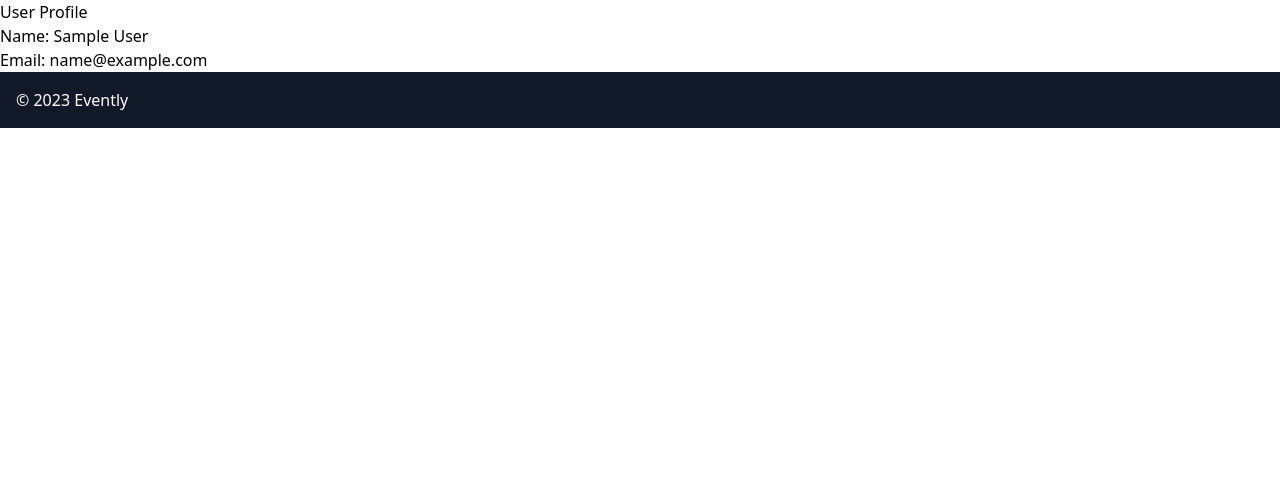
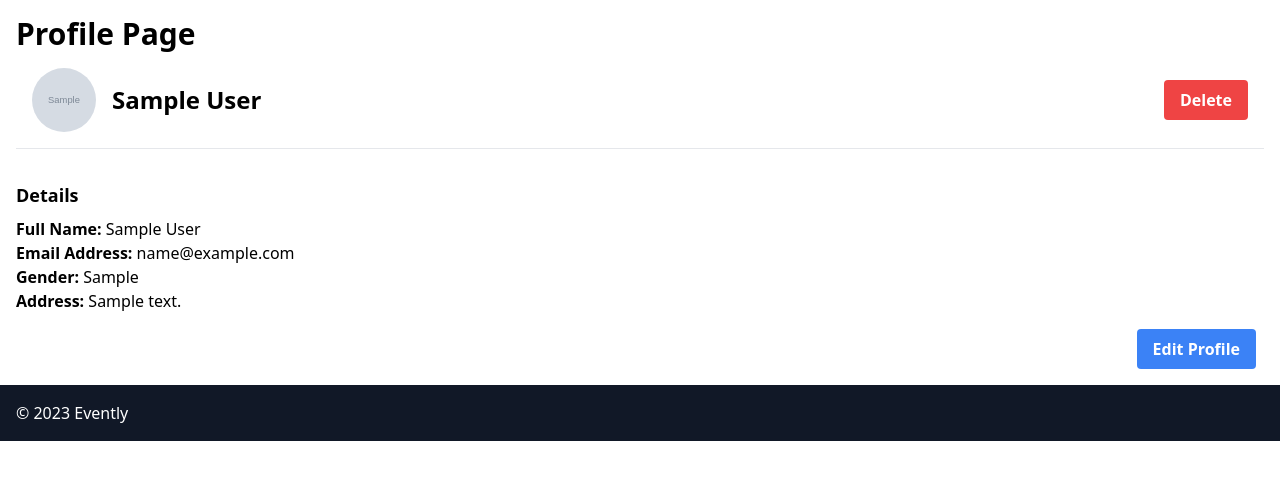
Before and after one commit to Harrow123/event_management_site, a PHP site: page /event_management_site/users/profile in a window 1280 px wide. Shown: the part 72-552 px from the top of the page. Run offline with PHP 8.4, Linux system fonts and the light colour scheme; the visitor is signed in with stand-in values (Sample User, id 1); tables that the repository leaves empty or names only in its code hold one stand-in row (values such as "Sample post"); grey boxes marked "Sample" are stand-in pictures.

Commit message:
Added the edit user profile page for user to update their profile

```diff
--- a/app/Controllers/UserController.php
+++ b/app/Controllers/UserController.php
@@ -10,11 +10,19 @@ class UserController {
         $this->userModel = new User($db);
     }
 
+    public function showEditProfilePage($userData = [], $validationErrors = []) {
+        echo $this->twig->render('users/edit-profile.html.twig', [
+            'user' => $userData,
+            'validationErrors' => $validationErrors,
+        ]);
+    }
+
     public function getUserProfile($userId) {
         $user = $this->userModel->getUserById($userId);
         // Load view with user data
-        include __DIR__ . '/../Views/users/profile.php';
+        echo $this->twig->render('users/profile.html.twig', ['user' => $user]);
     }
+
 
     public function userEvents($userId) {
         // Fetch user's events based on $userId (e.g., ongoing, past, attended)
@@ -24,4 +32,76 @@ class UserController {
         echo $this->twig->render('users/events.html.twig', ['userEvents' => $userEvents]);
     }
 
+    private function validateUserProfileData($userData) {
+        $errors = [];
+
+        // Validate name - ensure it's not empty
+        if (empty($userData['name'])) {
+            $errors[] = 'Name is required.';
+        } else {
+            // Additional checks can be added here, like length, characters, etc.
+        }
+
+        // Validate email
+        if (empty($userData['email'])) {
+            $errors[] = 'Email is required.';
+        } elseif (!filter_var($userData['email'], FILTER_VALIDATE_EMAIL)) {
+            $errors[] = 'Invalid email format.';
+        }
+
+        // Validate gender - assuming your application requires this field
+        if (empty($userData['gender'])) {
+            $errors[] = 'Gender is required.';
+        } elseif (!in_array($userData['gender'], ['male', 'female', 'other'])) {
+            $errors[] = 'Invalid gender specified.';
+        }
+
+        // Validate address - this can be as simple or complex as needed
+        if (empty($userData['address'])) {
+            $errors[] = 'Address is required.';
+        } else {
+            // Additional checks for address can be added here, such as length.
+        }
+
+        // Additional fields can be validated here...
+
+        return $errors;
+    }
+
+
+    public function updateProfile() {
+        if ($_SERVER['REQUEST_METHOD'] === 'POST') {
+            // Collecting user data from the POST request
+            $user = [
+                'name' => $_POST['name'],
+                'email' => $_POST['email'],
+                'gender' => $_POST['gender'],
+                'address' => $_POST['address'],
+                // Add more fields as needed
+            ];
+
+            // Validate the user input
+            $validationErrors = $this->validateUserProfileData($user);
+
+            if (empty($validationErrors)) {
+                // Update the user's profile data in the User model
+                if ($this->userModel->updateUserProfile($_SESSION['user_id'], $user)) {
+                    // Profile updated successfully, redirect to the profile page
+                    header('Location: profile');
+                    exit;
+                } else {
+                    // Handle failed update (e.g., database issues)
+                    $validationErrors[] = 'Failed to update profile. Please try again.';
+                }
+            }
+
+            // If validation errors occurred or the update failed, show the edit profile page with errors
+            $this->showEditProfilePage($user, $validationErrors);
+        } else {
+            // For a GET request, show the edit profile page with current user data
+            $user = $this->userModel->getUserById($_SESSION['user_id']);
+            $this->showEditProfilePage($user);
+        }
+    }
+
 }
--- a/app/Models/User.php
+++ b/app/Models/User.php
@@ -68,4 +68,32 @@ class User {
         return $userEvents;
     }
 
+    public function updateUserProfile($userId, $userData) {
+        try {
+            // Prepare the SQL statement
+            $stmt = $this->pdo->prepare("UPDATE users SET name = :name, email = :email, gender = :gender, address = :address WHERE id = :userId");
+
+            // Bind parameters
+            $stmt->bindParam(':name', $userData['name']);
+            $stmt->bindParam(':email', $userData['email']);
+            $stmt->bindParam(':gender', $userData['gender']);
+            $stmt->bindParam(':address', $userData['address']);
+            $stmt->bindParam(':userId', $userId);
+
+            // Execute the statement
+            $stmt->execute();
+
+            // Check if any rows were updated
+            if ($stmt->rowCount() > 0) {
+                return true; // Update successful
+            } else {
+                return false; // No rows updated
+            }
+        } catch (PDOException $e) {
+            // Handle any errors (e.g., log them)
+            // Return false to indicate failure
+            return false;
+        }
+    }
+
 }
--- /dev/null
+++ b/app/Views/users/profile.html.twig
@@ -0,0 +1,35 @@
+<div class="container mx-auto p-4">
+<h1 class="text-3xl font-semibold">Profile Page</h1>
+    <!-- Profile Header -->
+    <div class="flex items-center justify-between p-4 border-b">
+        <div class="flex items-center">
+            <img src="{{ user.profile_picture }}" alt="{{ user.name }}" class="w-16 h-16 rounded-full mr-4">
+            <h1 class="text-2xl font-bold">{{ user.name }}</h1>
+        </div>
+        <button class="bg-red-500 hover:bg-red-700 text-white font-bold py-2 px-4 rounded" id="deleteProfileBtn">
+            Delete
+        </button>
+    </div>
+
+    <!-- Profile Details -->
+    <div class="grid grid-cols-1 md:grid-cols-3 gap-4 mt-4">
+        <!-- Left Column - Profile Image & Details -->
+        <div class="md:col-span-1">
+            <div class="mt-4">
+                <h2 class="text-lg font-semibold mb-2">Details</h2>
+                <p><strong>Full Name:</strong> <span id="fullName">{{ user.name }}</span></p>
+                <p><strong>Email Address:</strong> <span id="emailAddress">{{ user.email }}</span></p>
+                <p><strong>Gender:</strong> <span id="gender">{{ user.gender }}</span></p>
+                <p><strong>Address:</strong> <span id="address">{{ user.address }}</span></p>
+                <!-- ... other details ... -->
+            </div>
+        </div>
+    </div>
+
+    <!-- Action Buttons -->
+    <div class="flex justify-end mt-4">
+        <a href="edit-profile" class="bg-blue-500 hover:bg-blue-700 text-white font-bold py-2 px-4 rounded mr-2" id="editProfile">
+        Edit Profile
+    </a>
+    </div>
+</div>
--- a/app/Views/users/profile.php
+++ /dev/null
@@ -1,13 +0,0 @@
-<!DOCTYPE html>
-<html>
-<head>
-    <title>User Profile</title>
-    <!-- Include CSS -->
-</head>
-<body>
-    <h1>User Profile</h1>
-    <p>Name: <?php echo $user['name']; ?></p>
-    <p>Email: <?php echo $user['email']; ?></p>
-    <!-- More user details here -->
-</body>
-</html>
--- a/index.php
+++ b/index.php
@@ -41,9 +41,14 @@ switch ($uri) {
         include 'app/Views/about.php';
         break;
     case 'users/profile':
-        $userId = $_SESSION['user_id']; // default to user ID 1
+        $userId = $_SESSION['user_id'];
         $controller = new UserController($twig,$pdo);
         $controller->getUserProfile($userId);
+        break;
+    case 'users/edit-profile':
+        $userId = $_SESSION['user_id'];
+        $controller = new UserController($twig,$pdo);
+        $controller->updateProfile();
         break;
     // More routes here
     case 'auth/login':
```
Also changed, not shown: app/Views/users/edit-profile.html.twig (added, +56 -0 lines), public/css/tailwind.css.
